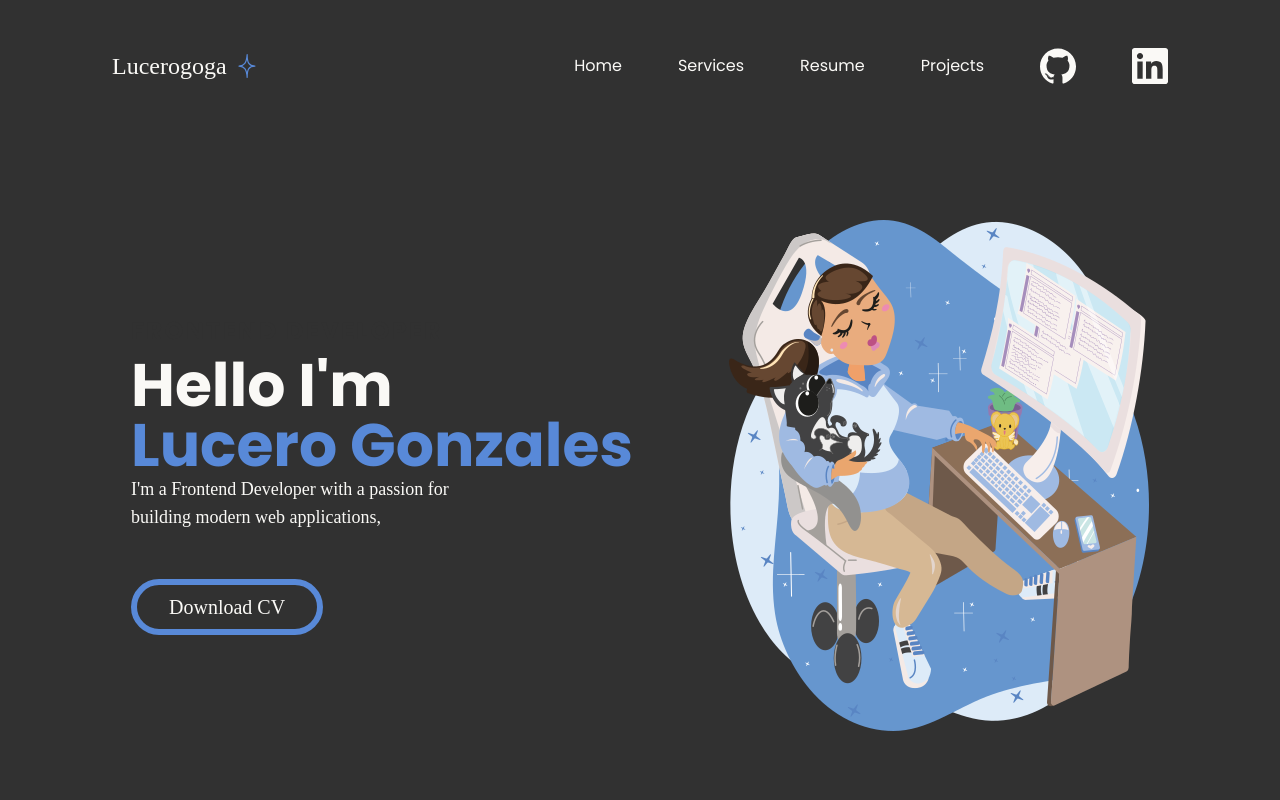
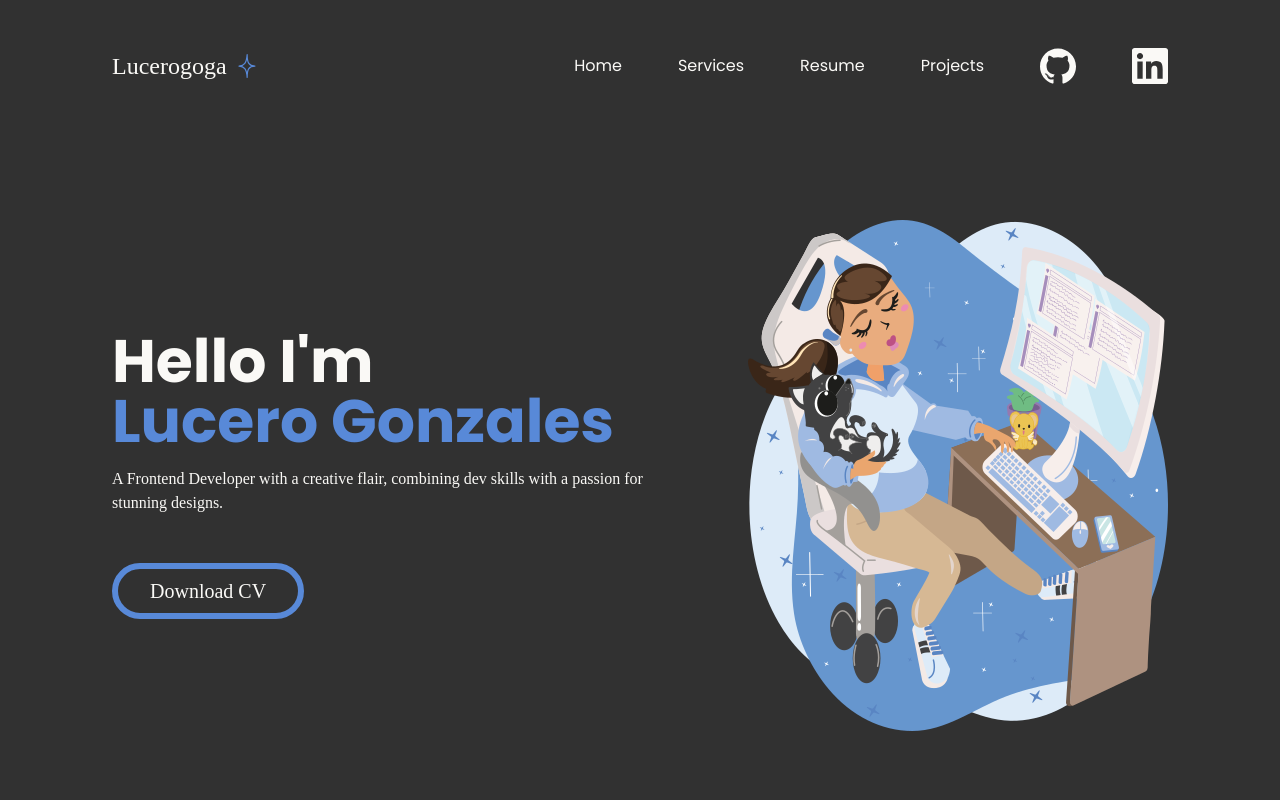
Before and after one commit to lucerogoga/my-portfolio, a React (Vite) app: page / in a window 1280 px wide. Shown: the top 800 px of the page. Built offline with nearby package versions, Linux system fonts and the light colour scheme; a web font is replaced by a local one; what vite-react-ssg would draw is missing.

Commit message:
add readMe

```diff
--- a/src/Home.tsx
+++ b/src/Home.tsx
@@ -9,21 +9,18 @@ const Home = () => {
       <section className="section relative gap-24 lg:flex-row lg:items-center">
         <div className="flex h-full flex-col justify-between lg:h-fit">
           <div>
-            <p className="pb-2 text-xl font-bold tracking-widest text-black lg:text-2xl">
-              FRONTEND DEVELOPER
-            </p>
             <p className="text-2xl font-bold lg:text-6xl">Hello I'm</p>
-            <p className="text-2xl font-bold text-blue lg:text-6xl">
+            <p className="pb-4 text-2xl font-bold text-blue lg:text-6xl">
               Lucero Gonzales
             </p>
-            <p className="w-80 font-jua text-lg lg:text-lg">
-              I'm a Frontend Developer with a passion for building modern web
-              applications,
+            <p className="w-120 text-md font-jua">
+              A Frontend Developer with a creative flair, combining dev skills
+              with a passion for stunning designs.
             </p>
           </div>
           <img
             className="px-12 py-20 lg:hidden"
-            src="./lu.ai.png"
+            src="src/assets/img/lu.ai.png"
             alt="image"
           />
           <a href="./CV-Lucero-Gonzales.pdf" download>
--- a/src/components/Button.tsx
+++ b/src/components/Button.tsx
@@ -13,7 +13,8 @@ const Button = ({ className, text }: IButton) => {
         className={`border-bg-transparent group relative w-full rounded-full border-6 border-blue p-2 px-8 font-jua text-xl lg:w-fit`}
       >
         {text}
-        <StarIcon className="absolute -right-8 -top-2 h-8 w-8 text-blue opacity-0 group-hover:opacity-100 group-hover:transition group-hover:duration-300 group-hover:ease-in-out lg:-right-12 lg:top-8 lg:h-14 lg:w-14" />
+        <StarIcon className="absolute hidden text-blue opacity-0 group-hover:opacity-100 group-hover:transition group-hover:duration-300 group-hover:ease-in-out lg:-right-12 lg:top-8 lg:block lg:h-14 lg:w-14" />
+        <StarIcon className="absolute hidden text-blue opacity-0 group-hover:opacity-100 group-hover:transition group-hover:duration-300 group-hover:ease-in-out lg:-left-10 lg:-top-8 lg:block lg:h-10 lg:w-10" />
       </button>
     </div>
   );
--- a/src/components/resume/AboutMe.tsx
+++ b/src/components/resume/AboutMe.tsx
@@ -9,7 +9,7 @@ const aboutMe = {
   freelance: "Available",
   phone: "+1 206-250-4429",
   email: "lucerogoga@icloud.com",
-  languages: "English,Espanish",
+  languages: "English, Spanish",
 };
 
 const AboutMe = () => {
```
Also changed, not shown: 1 other file (tests, documents, lock files or other folders).
